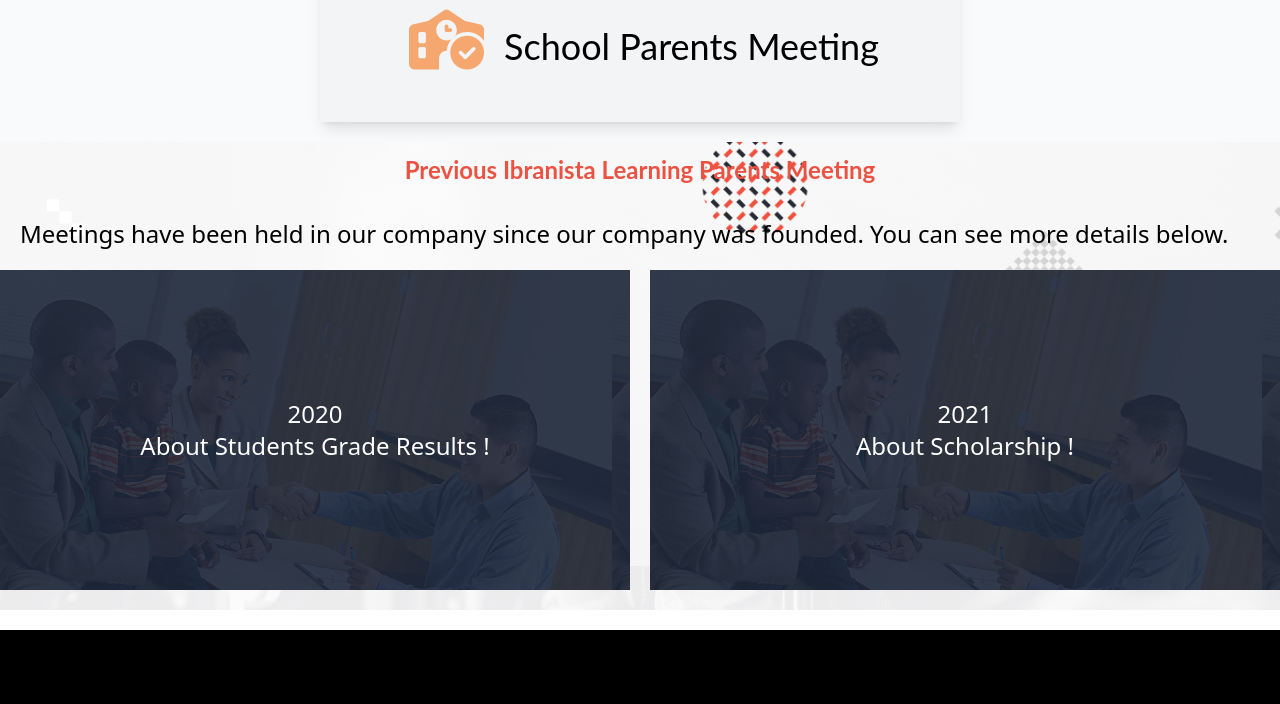
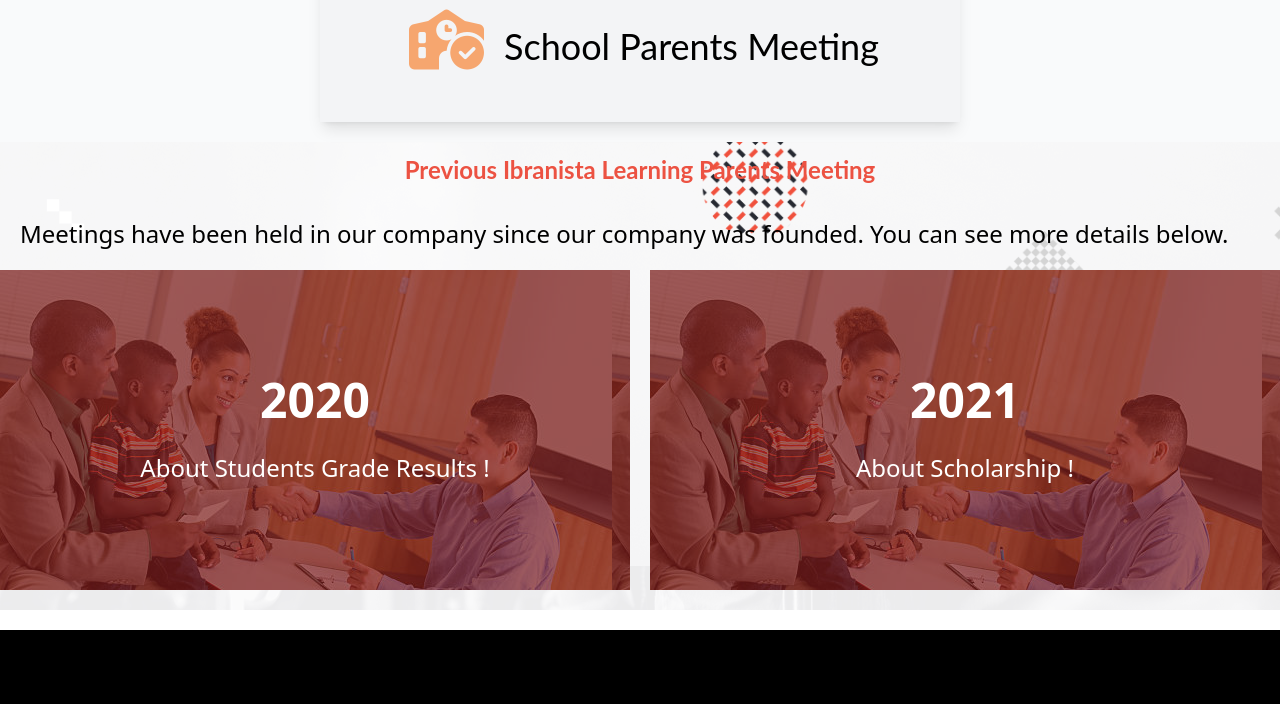
Before and after one commit to Ibranista/ibranista-university, a website: page src/pages/about.html in a window 1280 px wide. Shown: the part 1155-1859 px from the top of the page. Drawn offline with nearby package versions, Linux system fonts and the light colour scheme.

Commit message:
fixed font size of the meeting section.

```diff
--- a/src/pages/about.html
+++ b/src/pages/about.html
@@ -189,24 +189,24 @@
             </p>
             <section class="meeting-wrapper flex md:flex-row flex-col gap-5">
               <div class="bg-meeting md:w-1/2 h-80 relative mb-5">
-                <div class="absolute inset-0 bg-slate-800 opacity-90"></div>
+                <div class="absolute inset-0 bg-red-900 opacity-70"></div>
                 <article class="parents-wrapper">
                   <figure
                     class="text-2xl relative z-10 flex flex-col justify-center h-80 items-center"
                   >
-                    <h1>2020</h1>
-                    <p>About Students Grade Results !</p>
+                    <h1 class="font-bold text-5xl">2020</h1>
+                    <p class="pt-7">About Students Grade Results !</p>
                   </figure>
                 </article>
               </div>
               <div class="bg-meeting md:w-1/2 h-80 relative">
-                <div class="absolute inset-0 bg-slate-800 opacity-90"></div>
+                <div class="absolute inset-0 bg-red-900 opacity-70"></div>
                 <article class="parents-wrapper">
                   <figure
                     class="text-2xl relative z-10 flex flex-col justify-center h-80 items-center"
                   >
-                    <h1>2021</h1>
-                    <p>About Scholarship !</p>
+                    <h1 class="font-bold text-5xl">2021</h1>
+                    <p class="pt-7">About Scholarship !</p>
                   </figure>
                 </article>
               </div>
```
Also changed, not shown: dist/output.css.
